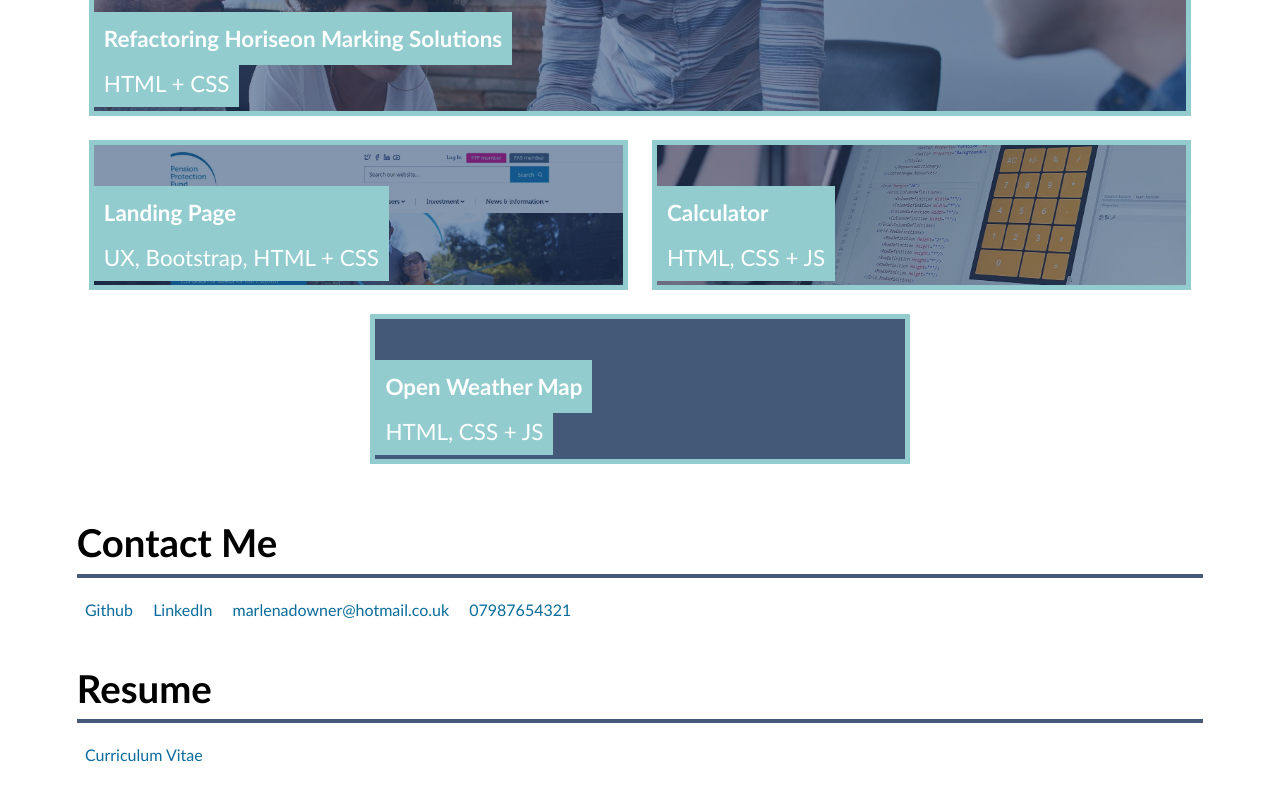
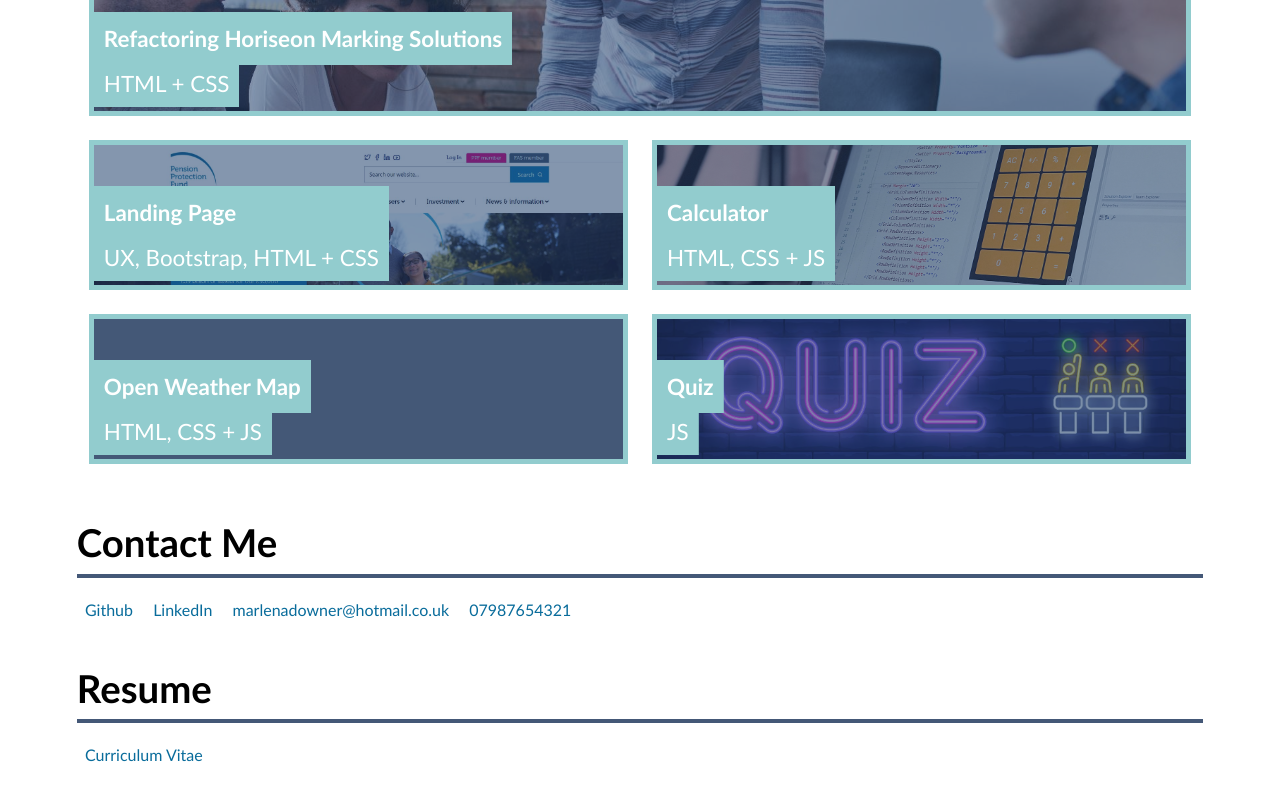
Before and after one commit to MarlenaDowner/personal-portfolio, a plain HTML site: page index.html in a window 1280 px wide. Shown: the part 1103-1903 px from the top of the page. Drawn offline with Linux system fonts and the light colour scheme; files whose address does not match are found by name.

Commit message:
added another page section

```diff
--- a/css/style.css
+++ b/css/style.css
@@ -209,13 +209,11 @@ img {
   min-height: 400px;
   flex-basis: 100%;
 }
+*/
 
 .flex-item:hover {
   background-color: rgba(0, 0, 0, 0.3);
 }
-
-*/
-
 
 /*fill in pictures*/
 .Refactoring {
@@ -241,6 +239,12 @@ img {
   background-image: url("../images/5396.jpg");
   background-size: cover;
   background-position: top;
+}
+
+.quiz {
+  background-image: url("../images/quiz.JPG");
+  background-size: cover;
+  background-position: center;
 }
 
 .contact address a {
--- a/index.html
+++ b/index.html
@@ -69,6 +69,12 @@
             <span>HTML, CSS + JS</span>
           </div>
         </a>
+        <a href=""class="flex-item quiz">
+          <div>
+            <h3>Quiz</h3>
+            <span>JS</span>
+          </div>
+        </a>
       </div>
     </section>
 
```
Also changed, not shown: images/quiz.JPG (added).
